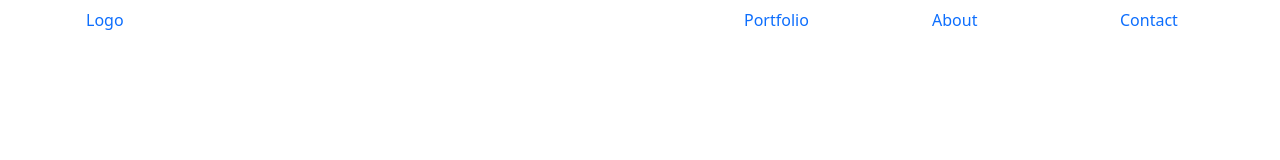
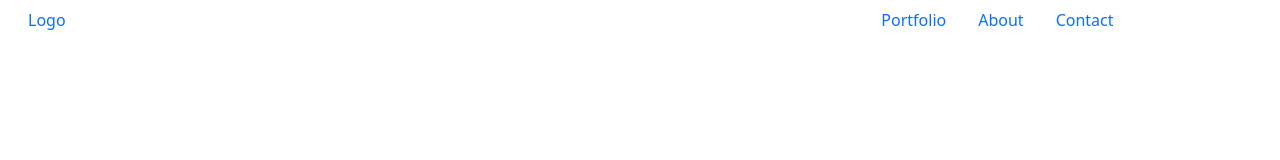
Before and after one commit to PeacefulWiser/Portfolio-with-Bootstrap, a website: page index.html in a window 1280 px wide. Drawn offline with nearby package versions, Linux system fonts and the light colour scheme.

Commit message:
Add nav and resources

```diff
--- a/index.css
+++ b/index.css
@@ -0,0 +1,3 @@
+.bgimage {
+    background-image: url("resources/Header bg@2x.png");
+}
--- a/index.html
+++ b/index.html
@@ -9,29 +9,32 @@
      <link rel="preconnect" href="https://fonts.gstatic.com" crossorigin>
      <link href="https://fonts.googleapis.com/css2?family=Poppins&display=swap" rel="stylesheet">
      <link rel="stylesheet" href="https://use.fontawesome.com/releases/v5.8.2/css/all.css">
+     <link rel="stylesheet" href="index.css">
      <title>Desktop Version Website</title>
   </head>
   <body>
     <header>
-    <div class="container">
+    <div class="container-fluid">
       <div class="row">
-        <ul class="nav">
-          <div class="col-md-2"><li class="nav-item">
-          <a class="nav-link" href="#">Logo</a>
-        </li></div>
-        <div class="col-md-1 offset-5"><li class="nav-item ">
+        <div class="col-md-1">
+          <a class="nav-link" href="#">Logo</a></div>
+        <div class="col-md-4 ms-auto ">
+          <ul class="nav  ">
+          <li class="nav-item ">
           <a class="nav-link " href="#">Portfolio</a>
-        </li></div>
-        <div class="col-md-1 offset-1"><li class="nav-item">
+        </li>
+       <li class="nav-item">
           <a class="nav-link" href="#">About</a>
-        </li></div>
-        <div class="col-md-1 offset-1"><li class="nav-item">
+        </li>
+        <li class="nav-item">
           <a class="nav-link" href="#">Contact</a>
-        </li></div>
-      </ul>
+        </li>
+      </ul></div>
+
     </div>
-    </div>
-    </div>
+
+    <div class="container-fluid"></div>
+
   </header>
 
 
```
Also changed, not shown: resources/Header bg@2x.png (added), resources/Snapshoot Portfolio (2).png (added), resources/Snapshoot Portfolio (3).png (added), resources/Snapshoot Portfolio (4).png (added), resources/Snapshoot Portfolio (5).png (added), resources/Snapshoot Portfolio.png (added), resources/contact form background shapes@2x.png (added), resources/contact form shapes-mobile@2x.png (added).
